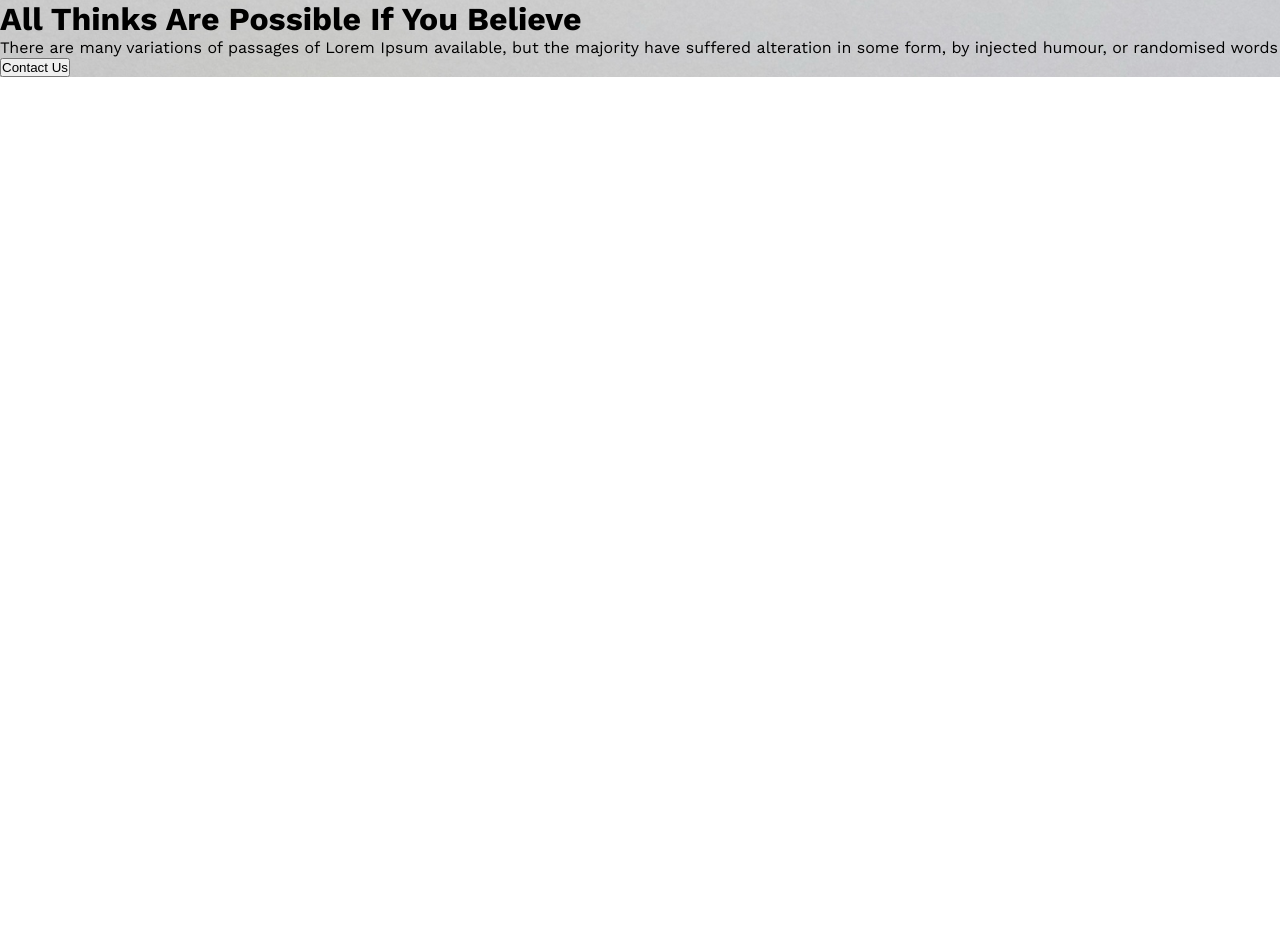
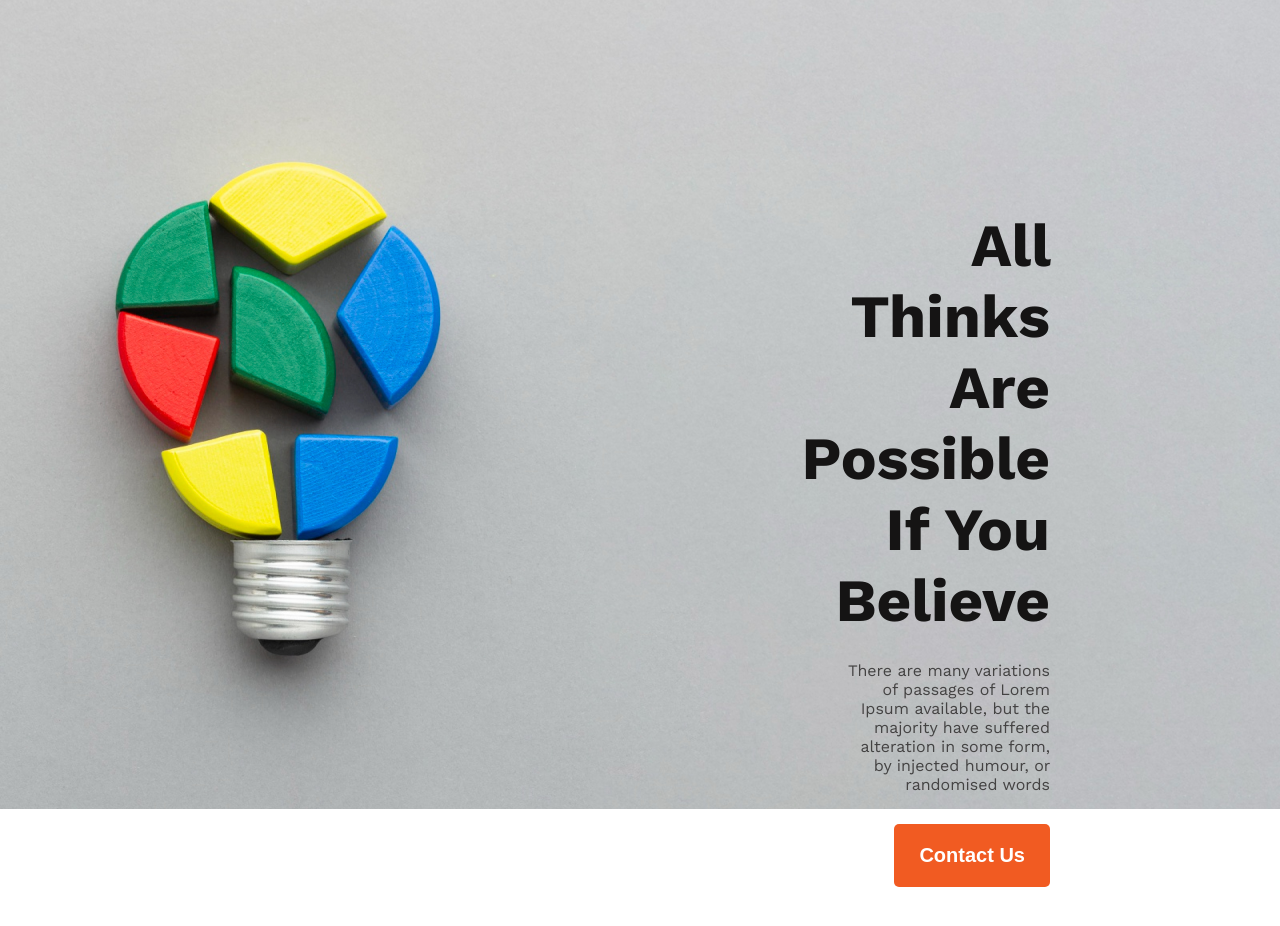
Before and after one commit to tazbir01/practice-new-year, a plain HTML site: page index.html in a window 1280 px wide. Before the commit the page ends 800 px from the top, so only its background shows below. Drawn offline with nearby package versions, Linux system fonts and the light colour scheme.

Commit message:
added some css

```diff
--- a/styles/style.css
+++ b/styles/style.css
@@ -7,7 +7,39 @@ body {
     font-family: 'Open Sans', sans-serif;
     font-family: 'Work Sans', sans-serif;
 }
+
 /* this is for header */
 header {
+    /* background-image: url(../images/banner/banner2.png); */
+}
+
+.header-container {
     background-image: url(../images/banner/banner2.png);
+    background-repeat: no-repeat;
+    direction: rtl;
+    padding: 210px 230px 180px 845px;
 }
+
+.header-title {
+    color: #151414;
+    font-size: 60px;
+    font-weight: 700;
+    margin-bottom: 25px;
+}
+
+.header-description {
+    color: #444343;
+    font-size: 16px;
+    font-weight: 400;
+    margin-bottom: 30px;
+}
+
+.contact-btn {
+    border: 0;
+    border-radius: 5px;
+    background: #F15B22;
+    color: #FFF;
+    font-size: 20px;
+    font-weight: 600;
+    padding: 20px 25px;
+}
```
